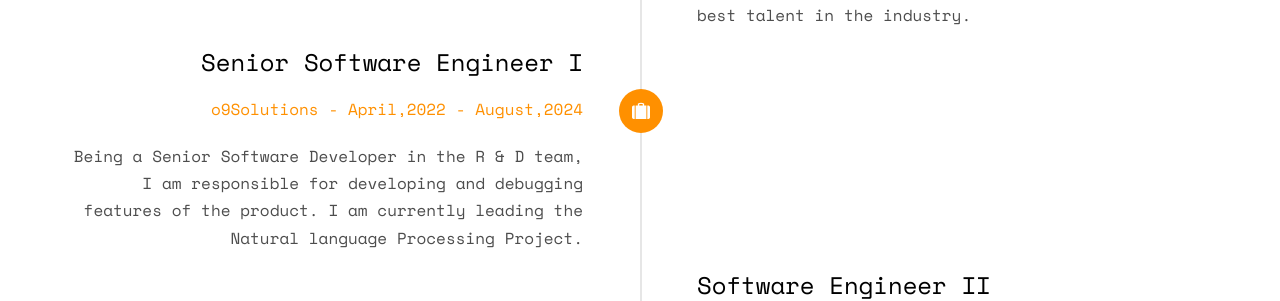
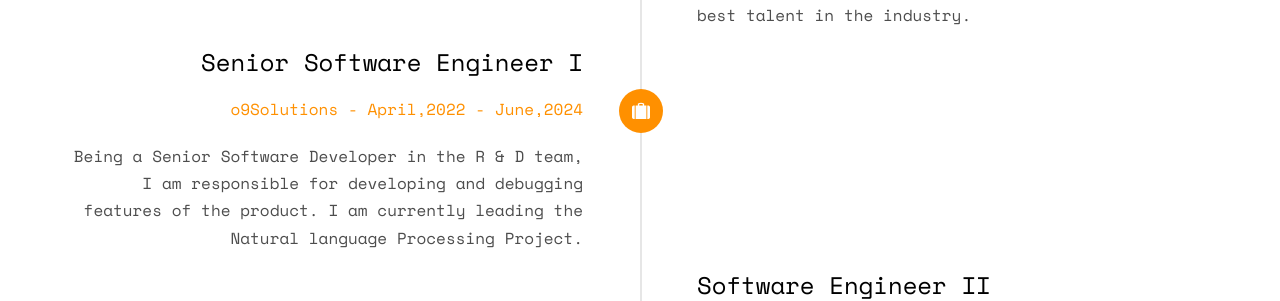
Before and after one commit to sirius93/sirius93.github.io, a Jekyll site: the page index.html, which Jekyll copies as it is, in a window 1280 px wide and 900 px high, scrolled down 2532 px. Shown: the part 163-464 px from the top of the window. Built offline with Jekyll 4.4.1, drawn with Linux system fonts in a browser that asks for light colours; some web fonts are replaced.

Commit message:
minor update

```diff
--- a/index.html
+++ b/index.html
@@ -315,7 +315,7 @@
 							<div class="timeline-panel">
 								<div class="timeline-heading">
 									<h3 class="timeline-title">Senior Software Engineer I</h3>
-									<span class="company"><a href="https://o9solutions.com" target="_blank">o9Solutions - April,2022 - August,2024</a></span>
+									<span class="company"><a href="https://o9solutions.com" target="_blank">o9Solutions - April,2022 - June,2024</a></span>
 								</div>
 								<div class="timeline-body">
 									<p>Being a Senior Software Developer in the R & D team, I am responsible for
```
